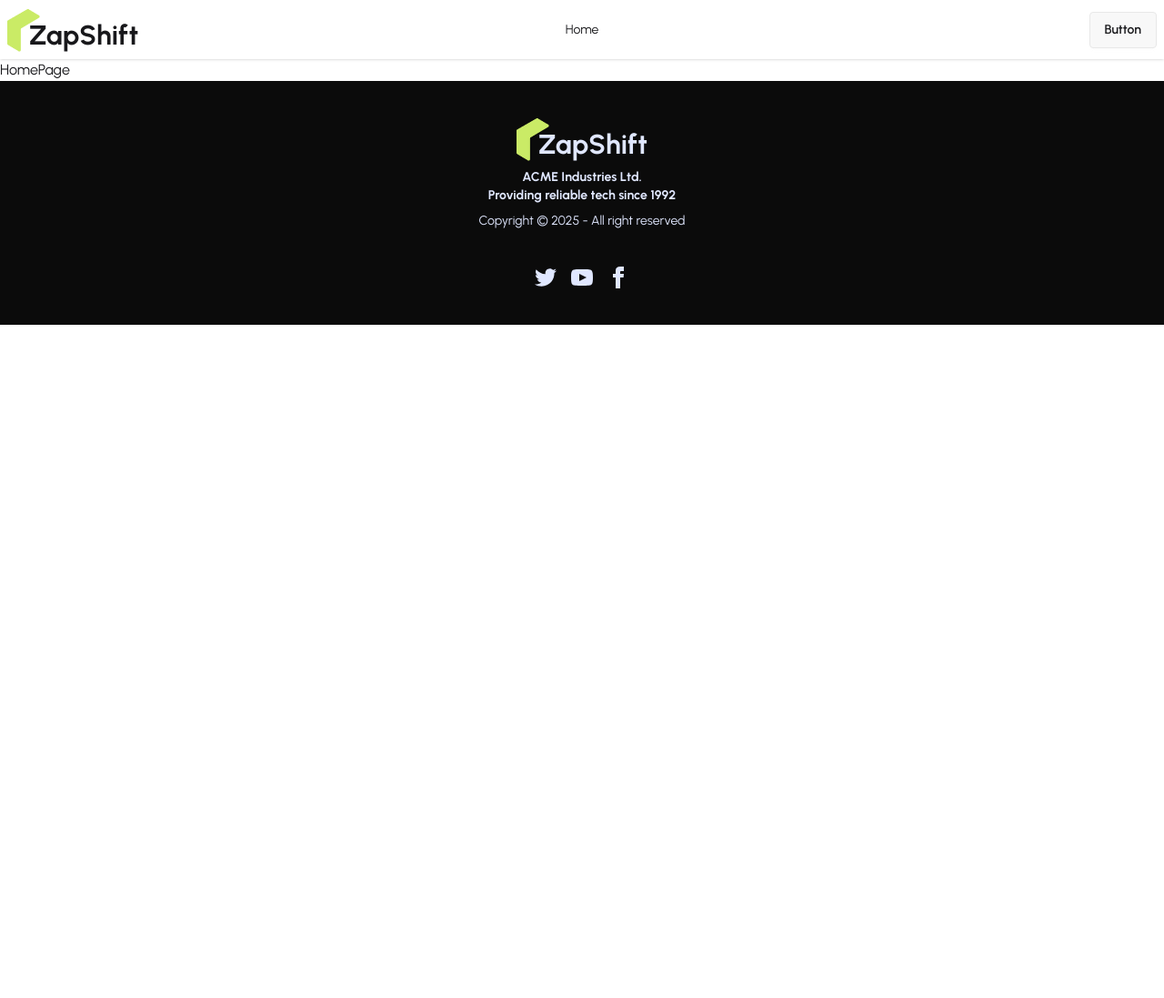
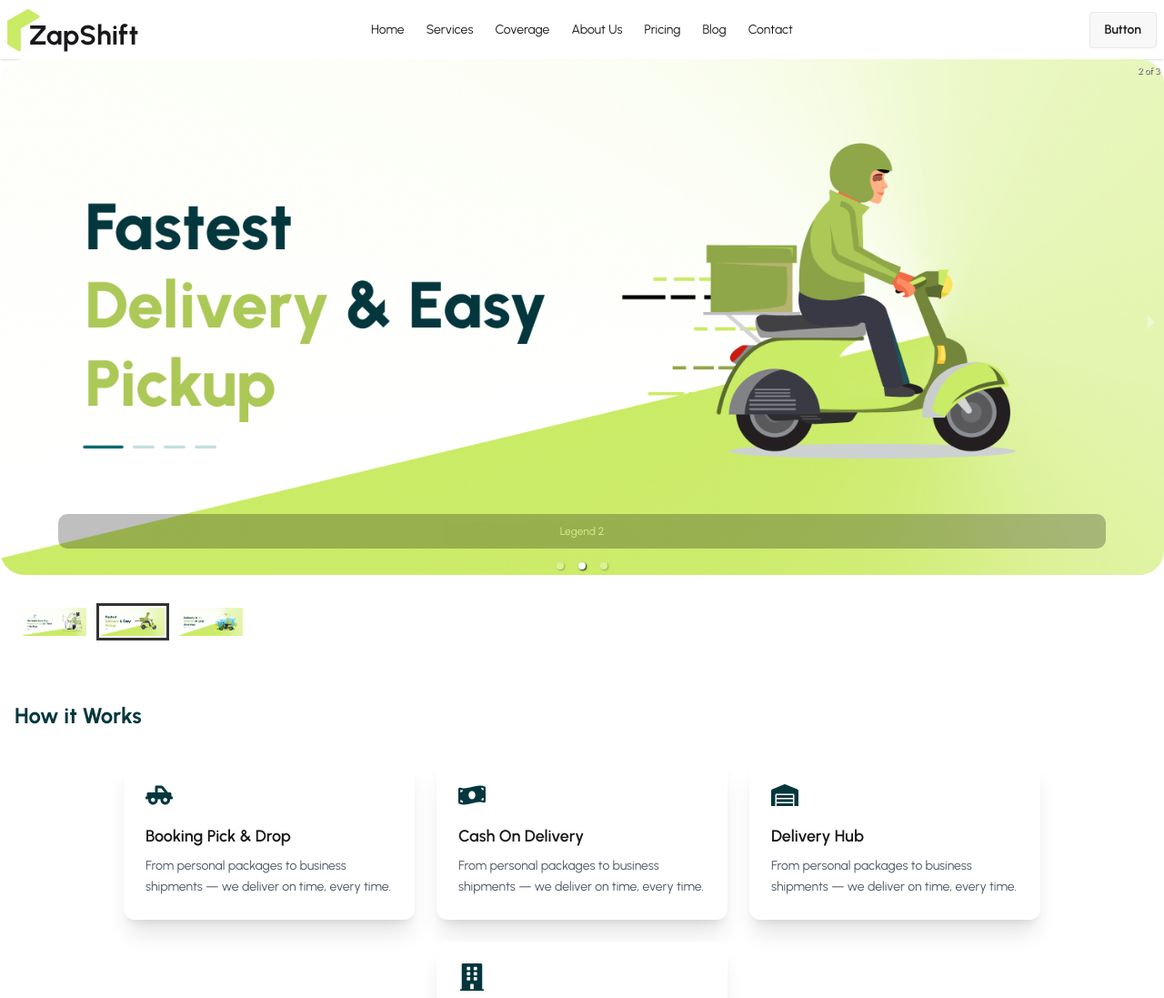
Before and after one commit to Irfan-Rakib/ZapShift-Percel-Client, a React (Vite) app: page / in a window 1280 px wide. Shown: the top 1097 px of the page at 91% size. Before the commit the page ends 800 px from the top, so only its background shows below. Built offline with nearby package versions, Linux system fonts and the light colour scheme.

Commit message:
added our services and how it works section

```diff
--- a/index.html
+++ b/index.html
@@ -1,10 +1,10 @@
-<!doctype html>
+<!DOCTYPE html>
 <html lang="en">
   <head>
     <meta charset="UTF-8" />
-    <link rel="icon" type="image/svg+xml" href="/vite.svg" />
+    <link rel="icon" type="image/svg+xml" href="./src/assets/logo.png" />
     <meta name="viewport" content="width=device-width, initial-scale=1.0" />
-    <title>zaf-shift-client</title>
+    <title>Zaf Shift</title>
   </head>
   <body>
     <div id="root"></div>
--- a/package.json
+++ b/package.json
@@ -11,7 +11,8 @@
   },
   "dependencies": {
     "react": "^19.2.0",
-    "react-dom": "^19.2.0"
+    "react-dom": "^19.2.0",
+    "react-responsive-carousel": "^3.2.23"
   },
   "devDependencies": {
     "@eslint/js": "^9.39.1",
--- a/src/Pages/HomePage/Banner/Banner.jsx
+++ b/src/Pages/HomePage/Banner/Banner.jsx
@@ -1,7 +1,26 @@
 import React from "react";
-
+import { Carousel } from "react-responsive-carousel";
+import "react-responsive-carousel/lib/styles/carousel.min.css";
+import bannerImg1 from "../../../assets/banner/banner1.png";
+import bannerImg2 from "../../../assets/banner/banner2.png";
+import bannerImg3 from "../../../assets/banner/banner3.png";
 const Banner = () => {
-  return <div></div>;
+  return (
+    <Carousel autoPlay={true} infiniteLoop={true}>
+      <div>
+        <img src={bannerImg1} />
+        <p className="legend">Legend 1</p>
+      </div>
+      <div>
+        <img src={bannerImg2} />
+        <p className="legend">Legend 2</p>
+      </div>
+      <div>
+        <img src={bannerImg3} />
+        <p className="legend">Legend 3</p>
+      </div>
+    </Carousel>
+  );
 };
 
 export default Banner;
--- a/src/Pages/HomePage/Home.jsx
+++ b/src/Pages/HomePage/Home.jsx
@@ -1,7 +1,16 @@
 import React from "react";
+import Banner from "./Banner/Banner";
+import HowItWorks from "./HowItWorks";
+import OurServices from "./Our Service/OurServices";
 
 const Home = () => {
-  return <div>HomePage</div>;
+  return (
+    <div>
+      <Banner />
+      <HowItWorks />
+      <OurServices />
+    </div>
+  );
 };
 
 export default Home;
--- /dev/null
+++ b/src/Pages/HomePage/HowItWorks.jsx
@@ -0,0 +1,56 @@
+import React from "react";
+import {
+  FaTruckPickup,
+  FaMoneyBillWave,
+  FaWarehouse,
+  FaBuilding,
+} from "react-icons/fa";
+
+const HowItWorks = () => {
+  const services = [
+    {
+      icon: <FaTruckPickup className="text-3xl text-secondary mb-4" />,
+      title: "Booking Pick & Drop",
+      text: "From personal packages to business shipments — we deliver on time, every time.",
+    },
+    {
+      icon: <FaMoneyBillWave className="text-3xl text-secondary mb-4" />,
+      title: "Cash On Delivery",
+      text: "From personal packages to business shipments — we deliver on time, every time.",
+    },
+    {
+      icon: <FaWarehouse className="text-3xl text-secondary mb-4" />,
+      title: "Delivery Hub",
+      text: "From personal packages to business shipments — we deliver on time, every time.",
+    },
+    {
+      icon: <FaBuilding className="text-3xl  text-secondary mb-4" />,
+      title: "Booking SME & Corporate",
+      text: "From personal packages to business shipments — we deliver on time, every time.",
+    },
+  ];
+
+  return (
+    <div className="w-full py-10">
+      <h1 className="text-secondary font-bold text-2xl mb-8 px-4">
+        How it Works
+      </h1>
+      <div className="flex flex-wrap gap-6 justify-center ">
+        {services.map((service, index) => (
+          <div
+            key={index}
+            className="w-full max-w-xs bg-white  rounded-xl shadow-xl p-6 hover:shadow-md transition"
+          >
+            {service.icon}
+            <h3 className="text-lg font-semibold mb-2">{service.title}</h3>
+            <p className="text-sm text-gray-600 leading-relaxed">
+              {service.text}
+            </p>
+          </div>
+        ))}
+      </div>
+    </div>
+  );
+};
+
+export default HowItWorks;
--- /dev/null
+++ b/src/Pages/HomePage/Our Service/OurServices.jsx
@@ -0,0 +1,84 @@
+import React from "react";
+import {
+  LuTruck,
+  LuClock,
+  LuGlobe,
+  LuPackageSearch,
+  LuBuilding2,
+  LuRefreshCcw,
+} from "react-icons/lu";
+
+const OurServices = () => {
+  const services = [
+    {
+      icon: <LuClock className="text-3xl text-teal-700" />,
+      title: "Express & Standard Delivery",
+      text: "We deliver parcels within 24–72 hours across major cities. Express options available within Dhaka.",
+    },
+    {
+      icon: <LuGlobe className="text-3xl text-teal-700" />,
+      title: "Nationwide Delivery",
+      text: "We deliver parcels nationwide with home delivery in every district, ensuring timely and reliable service.",
+    },
+    {
+      icon: <LuPackageSearch className="text-3xl text-teal-700" />,
+      title: "Fulfillment Solution",
+      text: "Includes inventory management, packaging, processing, and complete order handling support.",
+    },
+    {
+      icon: <LuTruck className="text-3xl text-teal-700" />,
+      title: "Cash on Home Delivery",
+      text: "Cash collection service anywhere across Bangladesh with safe and verified delivery.",
+    },
+    {
+      icon: <LuBuilding2 className="text-3xl text-teal-700" />,
+      title: "Corporate Service / Contract in Logistics",
+      text: "Tailored logistics for businesses including warehousing and inventory support.",
+    },
+    {
+      icon: <LuRefreshCcw className="text-3xl text-teal-700" />,
+      title: "Parcel Return",
+      text: "Customers can easily return or exchange products using our reverse logistics system.",
+    },
+  ];
+
+  return (
+    <div className="w-full bg-[#03312E] text-white py-14 px-20 rounded-3xl mt-10">
+      <div className="text-center max-w-2xl mx-auto">
+        <h2 className="text-3xl font-bold mb-3">Our Services</h2>
+        <p className="text-sm text-gray-200">
+          Enjoy fast, reliable parcel delivery with real-time tracking and
+          hassle-free service. From personal packages to business shipments — we
+          deliver on time, every time.
+        </p>
+      </div>
+
+      {/* GRID */}
+      <div className="grid grid-cols-1 md:grid-cols-3 gap-5 mt-10 ">
+        {services.map((service, index) => (
+          <div
+            key={index}
+            className="rounded-2xl py-10 shadow-md  bg-white text-black hover:bg-primary"
+          >
+            {/* Icon */}
+            <div className="w-14 h-14 mx-auto mb-4 bg-[#E8F8F6] rounded-full flex items-center justify-center">
+              {service.icon}
+            </div>
+
+            {/* Title */}
+            <h3 className="text-lg font-semibold text-center text-secomdary mb-2">
+              {service.title}
+            </h3>
+
+            {/* Text */}
+            <p className="text-sm text-center text-gray-700 leading-relaxed">
+              {service.text}
+            </p>
+          </div>
+        ))}
+      </div>
+    </div>
+  );
+};
+
+export default OurServices;
--- a/src/Pages/SharedPages/Navbar/Navbar.jsx
+++ b/src/Pages/SharedPages/Navbar/Navbar.jsx
@@ -7,6 +7,24 @@ const Navbar = () => {
     <>
       <li>
         <NavLink to="/">Home</NavLink>
+      </li>
+      <li>
+        <NavLink to="/services">Services</NavLink>
+      </li>
+      <li>
+        <NavLink to="/coverage">Coverage</NavLink>
+      </li>
+      <li>
+        <NavLink to="/about-us">About Us</NavLink>
+      </li>
+      <li>
+        <NavLink to="/pricing">Pricing</NavLink>
+      </li>
+      <li>
+        <NavLink to="/blog">Blog</NavLink>
+      </li>
+      <li>
+        <NavLink to="/contact">Contact</NavLink>
       </li>
     </>
   );
```
Also changed, not shown: 1 other file (tests, documents, lock files or other folders).
